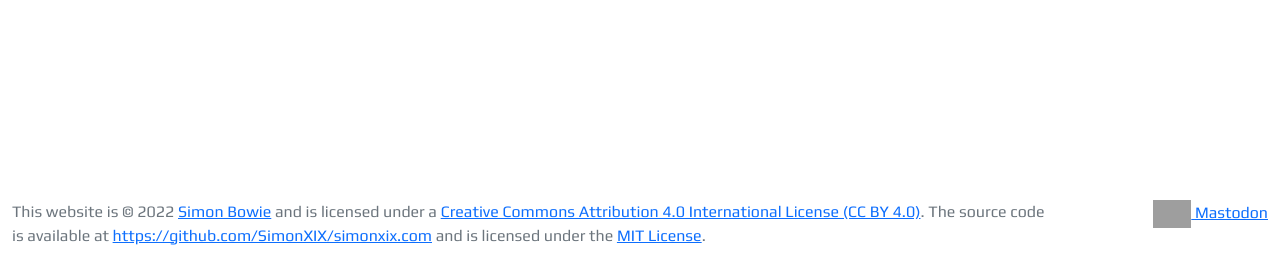
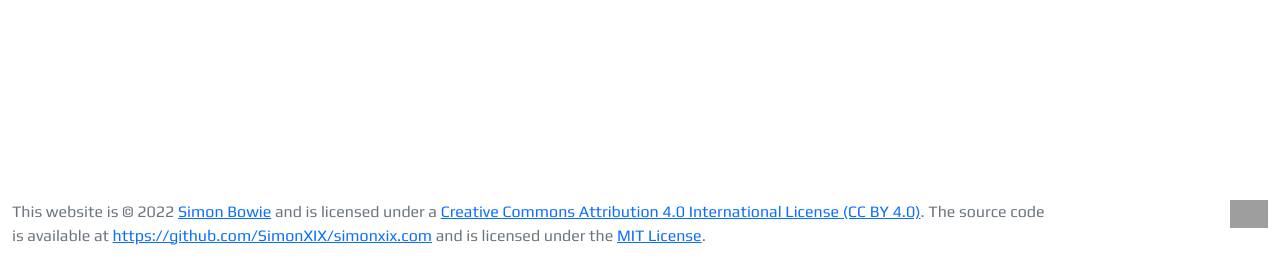
Before and after one commit to SimonXIX/simonxix.com, a Flask app: page / in a window 1280 px wide. Shown: the part 536-800 px from the top of the page. Run offline with Flask 2, Linux system fonts and the light colour scheme; parts of the project's set-up code (start-up, migrations or seed data) failed here and were passed over; some libraries are stand-ins or nearby versions; grey boxes are pictures that could not be loaded.

Commit message:
testing Mastodon verification

```diff
--- a/web/app/templates/base.html
+++ b/web/app/templates/base.html
@@ -84,7 +84,6 @@
           <a href="http://{{ onion }}">
             <img class="onion" aria-label="Link to onion service version" src="{{ url_for('static', filename='img/onion-svgrepo-com.svg') }}">
           </a>
-          <a rel="me" href="https://mastodon.scot/@simonxix">Mastodon</a>
         </div>
       </div>
     </div>
```
